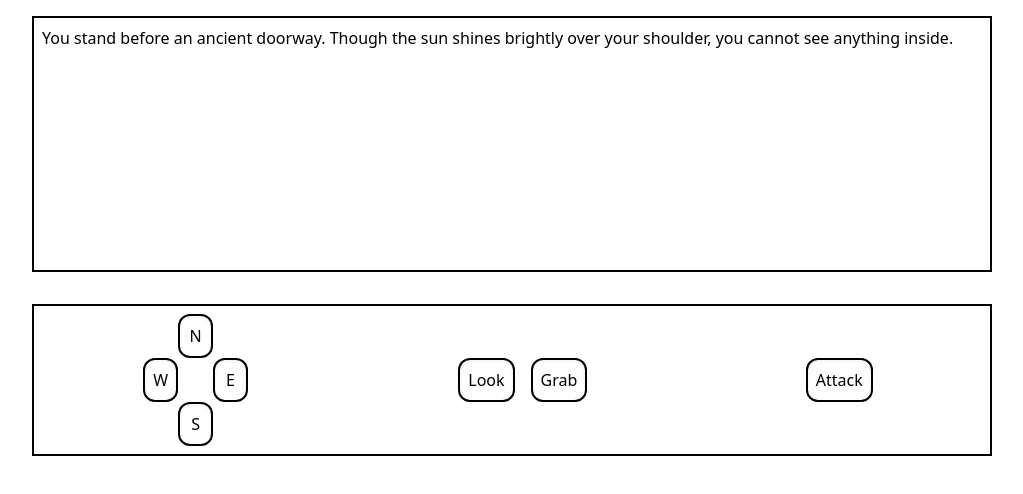
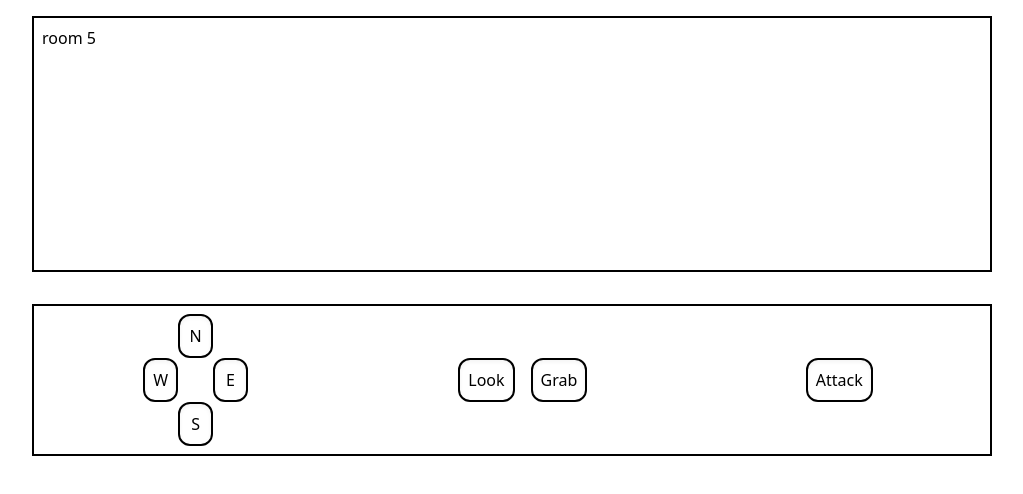
Before and after one commit to jj-attaq/react-rpg, a React (Vite) app: page / in a window 1280 px wide. Shown: the top 494 px of the page, without its empty margins (128-1151 px from the left). Built offline with nearby package versions, Linux system fonts and the light colour scheme.

Commit message:
movement almost works, interface.jsx:8:61 causing problems on ArrowUp event

```diff
--- a/src/components/interface.jsx
+++ b/src/components/interface.jsx
@@ -1,12 +1,12 @@
 import { useState, useEffect } from 'react';
-import { hero, world } from './narrative.jsx';
+import { hero, world, map } from './narrative.jsx';
 
 const log = console.log;
 
-log(world, hero)
 export default function GameWindow() {
-    const [currentLocation, setLocation] = useState(world[0]);
+    const [currentLocation, setLocation] = useState(world[1][1]);
     const [currentText, setText] = useState(currentLocation.description);
+    log(currentText);
     return (
         <div className="game-window">
             <Narrative text={currentText}/>
@@ -31,19 +31,38 @@ function Button({value, onBtnClick, type}) {
     );
 }
 function Navigation({setText, currentLocation, setLocation}) {
+    /*
     const walkNorth = "You walk North.";
     const walkWest = "You walk West.";
     const walkEast = "You walk East.";
     const walkSouth = "You walk South.";
-    function handleMovement() {
-        setLocation(currentLocation = world[1][0])
-        setText(currentLocation.description)
+    */
+    function getCoordinates(arr, k) {
+      for (let i = 0; i < arr.length; i++) {
+        let index = arr[i].indexOf(k);
+        if (index > -1) {
+          return [i, index];
+        }
+      }
     }
     function handleKeyDown(e) {
+        /*
+        function handleMovement(e) {
+            setLocation(currentLocation = world[1][0]);
+            setText(currentLocation.description);
+        }
+        */
         if (e.key === 'ArrowUp') {
             log('key pressed: ' + e.key);
-            setText(walkNorth);
-            handleMovement()
+            let description = 'north';
+            // https://stackoverflow.com/questions/24943200/javascript-2d-array-indexof
+            setLocation((currentLocation, direction) => {
+                let start = getCoordinates(map, currentLocation);
+                if (direction === 'north') {
+                    return map[start[0] - 1][start[0]];
+                }
+            });
+            setText(currentLocation.description)
         }
         if (e.key === 'ArrowLeft') {
             log('key pressed: ' + e.key);
@@ -97,4 +116,21 @@ function Combat({setText}) {
             <Button value={"Attack"} type={"btn"} onBtnClick={() => setText("You attack!")}/>
         </div>
     );
+    /*
+        setLocation((currentLocation, direction) => {
+            let start = getCoordinates(map, currentLocation);
+            if (direction === 'north') {
+                return map[start[0] - 1][start[0]];
+            }
+            if (direction === 'west') {
+                return map[start[0]][start[0] - 1];
+            }
+            if (direction === 'east') {
+                return map[start[0]][start[0] + 1];
+            }
+            if (direction === 'south') {
+                return map[start[0] + 1][start[0]];
+            }
+        });
+    */
 }
--- a/src/components/narrative.jsx
+++ b/src/components/narrative.jsx
@@ -14,8 +14,11 @@ const entrance = makeRoom('You stand before an ancient doorway. Though the sun s
 const firstRoom = makeRoom('A dark room.', ['Knife']);
 const secondRoom = makeRoom('A dark room with an eerie green glow to what you believe is east.', [null]);
 export const world = [
-    entrance,
-    [firstRoom, secondRoom]
+    [{description: 'room 1'}, {description: 'room 2'}, {description: 'room 3'}],
+    [{description: 'room 4'}, {description: 'room 5'}, {description: 'room 6'}],
+    [{description: 'room 7'}, {description: 'room 8'}, {description: 'room 9'}]
+];
+export const map = [
 ];
 export const hero = {
     name: 'Pera',
```
